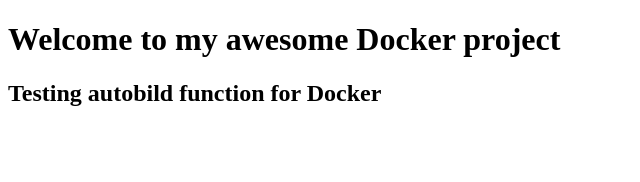
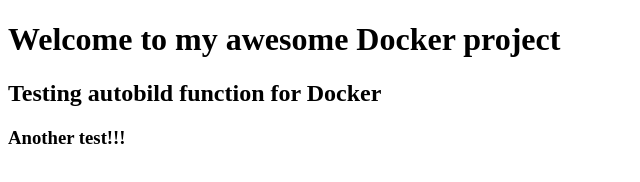
Before and after one commit to mmistric/testing_docker_autobild, a plain HTML site: page index.html in a window 1280 px wide. Shown: the whole page, without its empty margins (0-640 px from the left). Drawn offline with Linux system fonts and the light colour scheme.

Commit message:
push to test docker again

```diff
--- a/index.html
+++ b/index.html
@@ -7,6 +7,8 @@
 
 	<h2> Testing autobild function for Docker </h2>
 
+	<h3> Another test!!! </h3>
+
 </head>
 <body>
 
```
